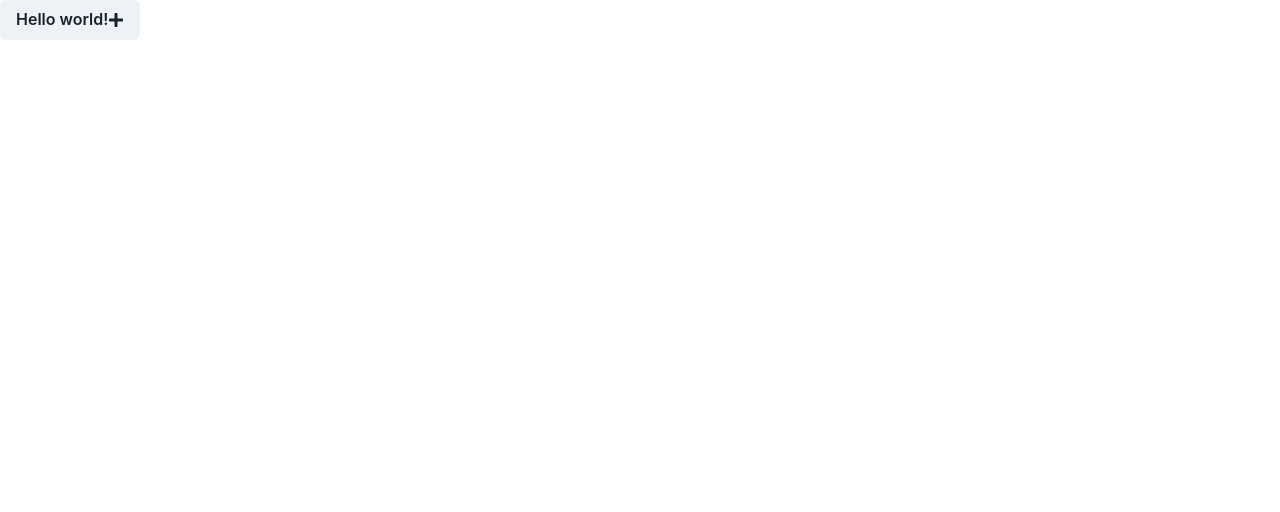
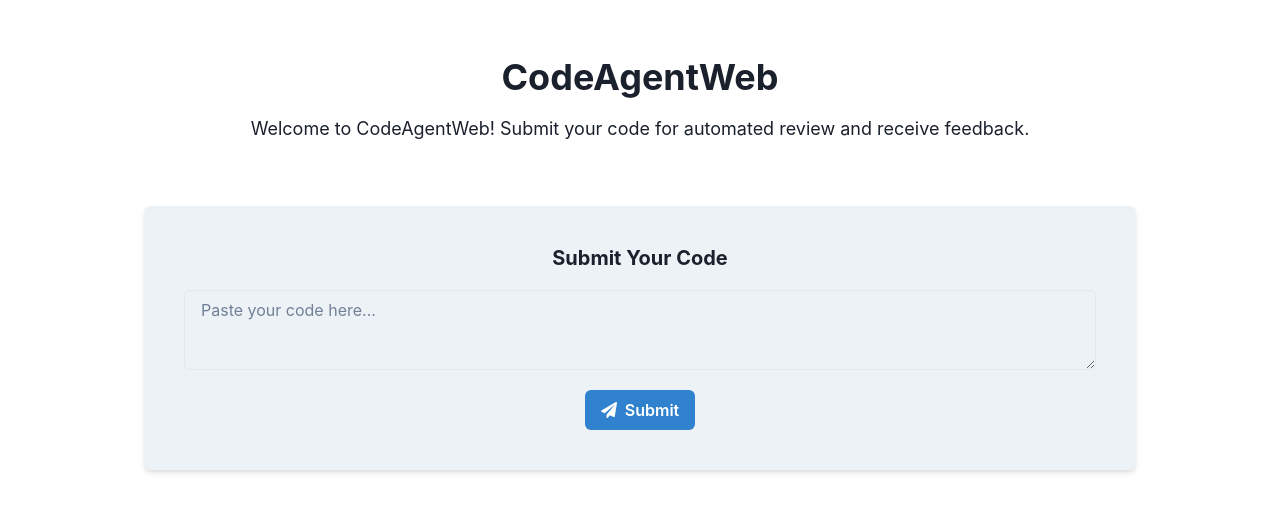
Before and after one commit to GPT-Engineer-App/codeagent-web, a React (Vite) app: page / in a window 1280 px wide. Shown: the top 512 px of the page. Built offline with nearby package versions, Linux system fonts and the light colour scheme.

Commit message:
Initial implementation of CodeAgentWeb with a landing page, code submission form, and feedback section.

```diff
--- a/src/pages/Index.jsx
+++ b/src/pages/Index.jsx
@@ -1,15 +1,56 @@
-// Complete the Index page component here
-// Use chakra-ui
-import { Button } from "@chakra-ui/react"; // example
-import { FaPlus } from "react-icons/fa"; // example - use react-icons/fa for icons
+import React, { useState } from 'react';
+import { Box, Button, Container, Flex, Heading, Input, Text, Textarea, VStack } from '@chakra-ui/react';
+import { FaPaperPlane } from 'react-icons/fa';
 
 const Index = () => {
-  // TODO: Create the website here!
+  const [code, setCode] = useState('');
+  const [reviewProgress, setReviewProgress] = useState('');
+  const [feedback, setFeedback] = useState('');
+
+  const handleSubmit = () => {
+    // Placeholder for code submission logic
+    setReviewProgress('Review in progress...');
+    setTimeout(() => {
+      setReviewProgress('');
+      setFeedback('Code review completed. No issues found.');
+    }, 2000);
+  };
+
   return (
-    <Button>
-      Hello world! <FaPlus />
-    </Button>
-  ); // example
+    <Container maxW="container.lg" p={4}>
+      <Flex direction="column" align="center" justify="center" p={10}>
+        <Heading mb={4}>CodeAgentWeb</Heading>
+        <Text fontSize="lg" mb={6} textAlign="center">
+          Welcome to CodeAgentWeb! Submit your code for automated review and receive feedback.
+        </Text>
+      </Flex>
+      <Box bg="gray.100" p={10} borderRadius="md" boxShadow="md">
+        <VStack spacing={5}>
+          <Heading size="md">Submit Your Code</Heading>
+          <Textarea
+            placeholder="Paste your code here..."
+            value={code}
+            onChange={(e) => setCode(e.target.value)}
+            size="md"
+            resize="vertical"
+          />
+          <Button colorScheme="blue" leftIcon={<FaPaperPlane />} onClick={handleSubmit}>
+            Submit
+          </Button>
+        </VStack>
+      </Box>
+      {reviewProgress && (
+        <Box bg="yellow.100" p={4} mt={6} borderRadius="md" boxShadow="md">
+          <Text>{reviewProgress}</Text>
+        </Box>
+      )}
+      {feedback && (
+        <Box bg="green.100" p={4} mt={6} borderRadius="md" boxShadow="md">
+          <Text>{feedback}</Text>
+        </Box>
+      )}
+    </Container>
+  );
 };
 
 export default Index;
```
